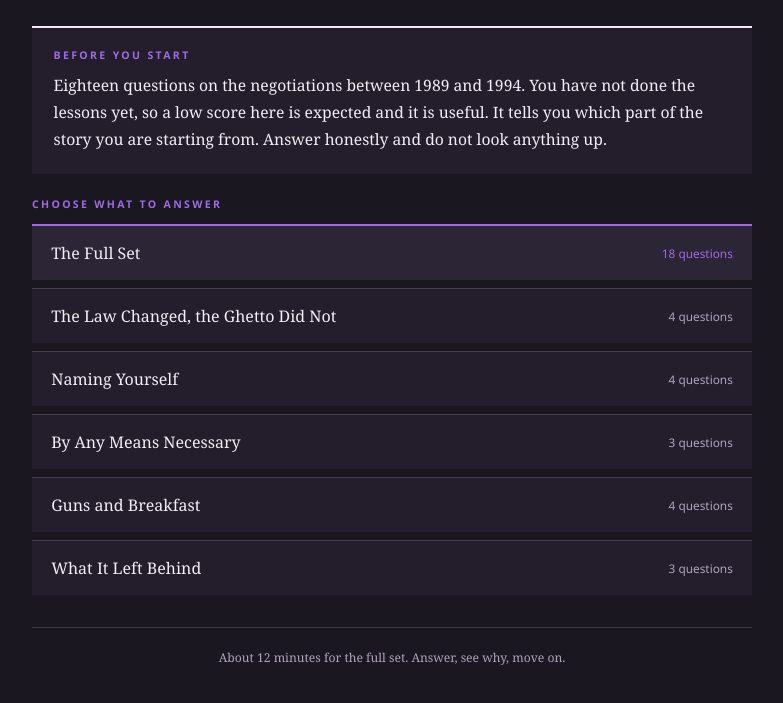
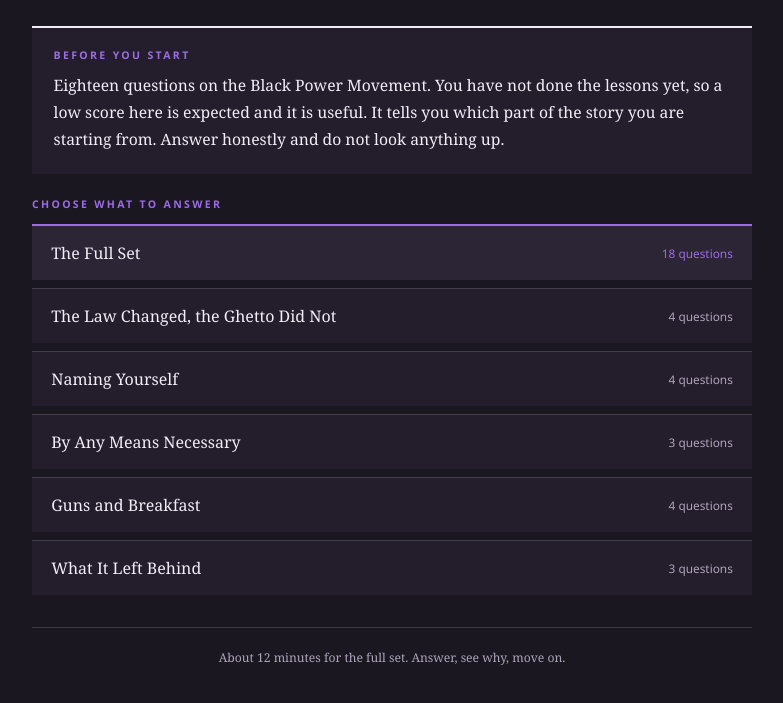
Before and after one commit to kula-revise/BPQuiz1, a plain HTML site: page index.html in a window 1280 px wide. Shown: the part 191-894 px from the top of the page, without its empty margins (248-1031 px from the left). Drawn offline with Linux system fonts and the light colour scheme.

Commit message:
Add files via upload

```diff
--- a/index.html
+++ b/index.html
@@ -149,7 +149,7 @@
     </div>
     <div class="intro-box">
       <div class="intro-label">Before you start</div>
-      <p class="intro-text">Eighteen questions on the negotiations between 1989 and 1994. You have not done the lessons yet, so a low score here is expected and it is useful. It tells you which part of the story you are starting from. Answer honestly and do not look anything up.</p>
+      <p class="intro-text">Eighteen questions on the Black Power Movement. You have not done the lessons yet, so a low score here is expected and it is useful. It tells you which part of the story you are starting from. Answer honestly and do not look anything up.</p>
     </div>
     <div class="picker-label">Choose what to answer</div>
     <div id="picker"></div>
```
